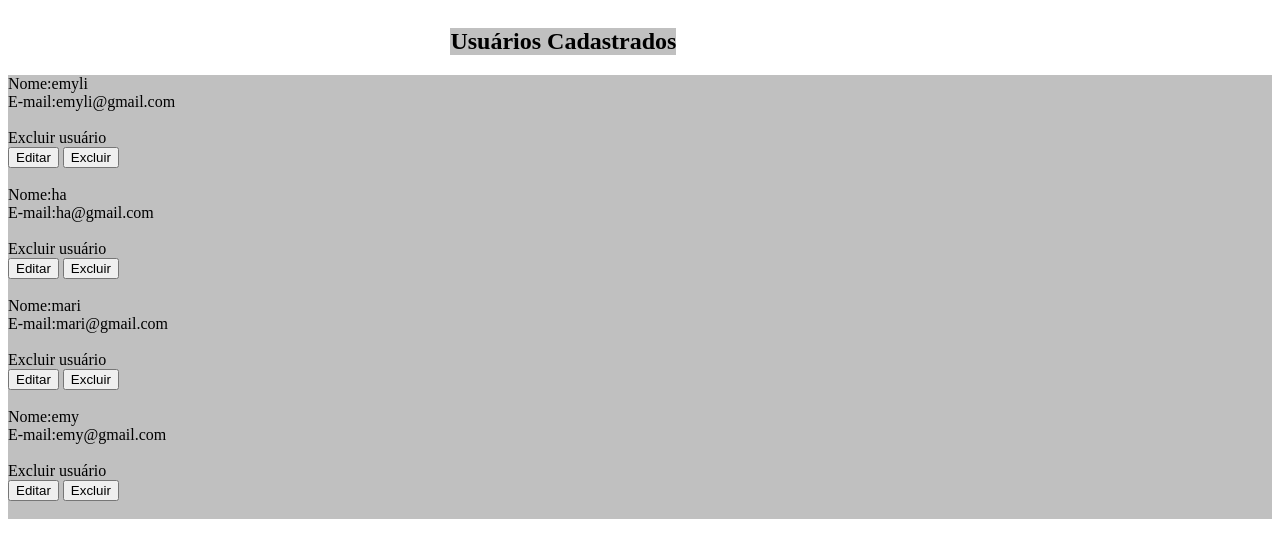
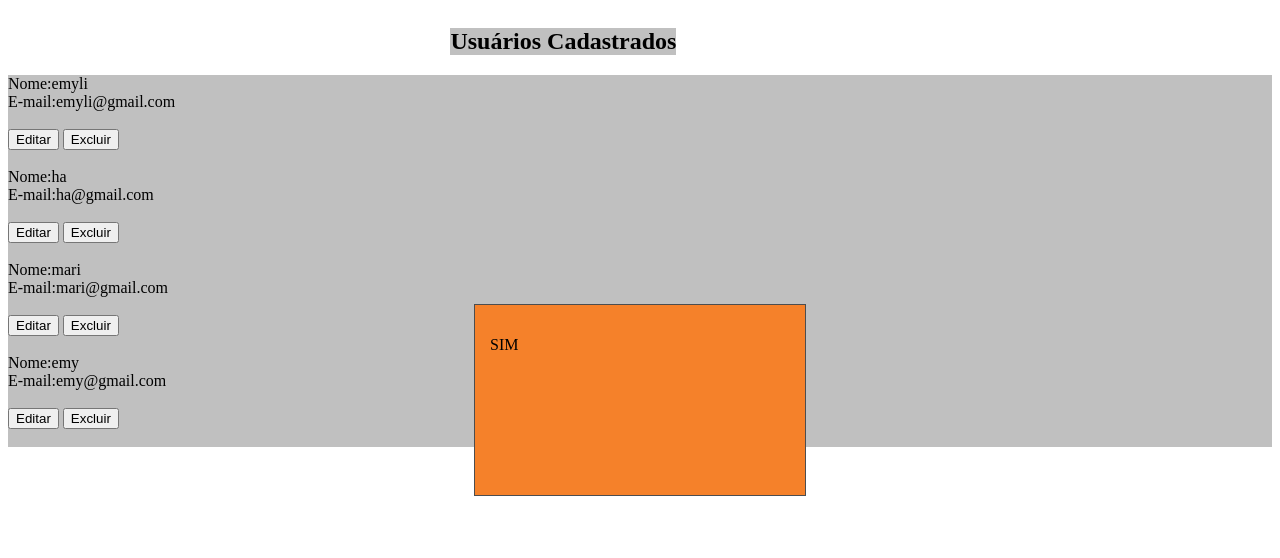
Before and after one commit to Mariasina/pedro-macedo, a PHP site: page /usuarios_cadastrados.php in a window 1280 px wide; the page is wider, and only the part inside the window is pictured. Shown: the top 558 px of that part. Run offline with PHP 8.4, Linux system fonts and the light colour scheme; a user stored in the database is signed in; data comes from the database, SQL or seed files in the repository.

Commit message:
mais tentativas de fazer o popup

```diff
--- /dev/null
+++ b/css/popups.css
@@ -0,0 +1,13 @@
+.popup{
+    position: fixed;
+    top: 0;
+    bottom: 0;
+    left: 0;
+    right: 0;
+    margin: auto;
+    width: 300px;
+    height: 160px;
+    padding: 15px;
+    border: solid 1px #4c4d4f;
+    background: #f5812a;
+}
--- a/js/popups.js
+++ b/js/popups.js
@@ -1,7 +1,6 @@
 function abrir(){
     document.getElementById('popup').style.display = 'block';
 }
-
 function fechar(){
-    document.getElementById('popup').style.display = 'none';
+    document.getElementById('popup').style.display =  'none';
 }
--- a/usuarios_cadastrados.php
+++ b/usuarios_cadastrados.php
@@ -9,6 +9,8 @@
         <meta name="viewport" content="width=device-width, initial-scale=1.0">
 
             <link rel = "stylesheet" href = "css/relatorio.css">
+            <link rel = "stylesheet" href = "css/popups.css">
+            <script src="js/popups.js"></script>
 
         <title>Usuários Cadastrados</title>
     </head>
@@ -41,25 +43,25 @@
             while($row_usuario = mysqli_fetch_assoc($resultado)){
         ?>
         <article class="z">
-                <div class="d">
+        <div class="d">
         <?php
                 echo "Nome:" . $row_usuario['nome'] . "<br>";
                 echo "E-mail:" . $row_usuario['email'] . "<br><br>";
 
                 if($_SESSION['perfil'] == 1){
         ?>
-                    <div class="popup">
-                        Excluir usuário
-                    </div>
-                    <a href="js/popups.js: abrir();"><button>Editar</button></a>
-                    <button>Excluir</button><br><br>
+                <div  id="popup" class="popup">
+                <p>SIM</p>
+                </div>
+                <a href="javascript: abrir();"><button>Editar</button></a>
+                <a href="javascript: abrir();"><button>Excluir</button></a><br><br>
+
         <?php
                 }
             }
         ?>
         </div>
+        </article>
 
-
-        </article>
     </body>
 </html>
```
